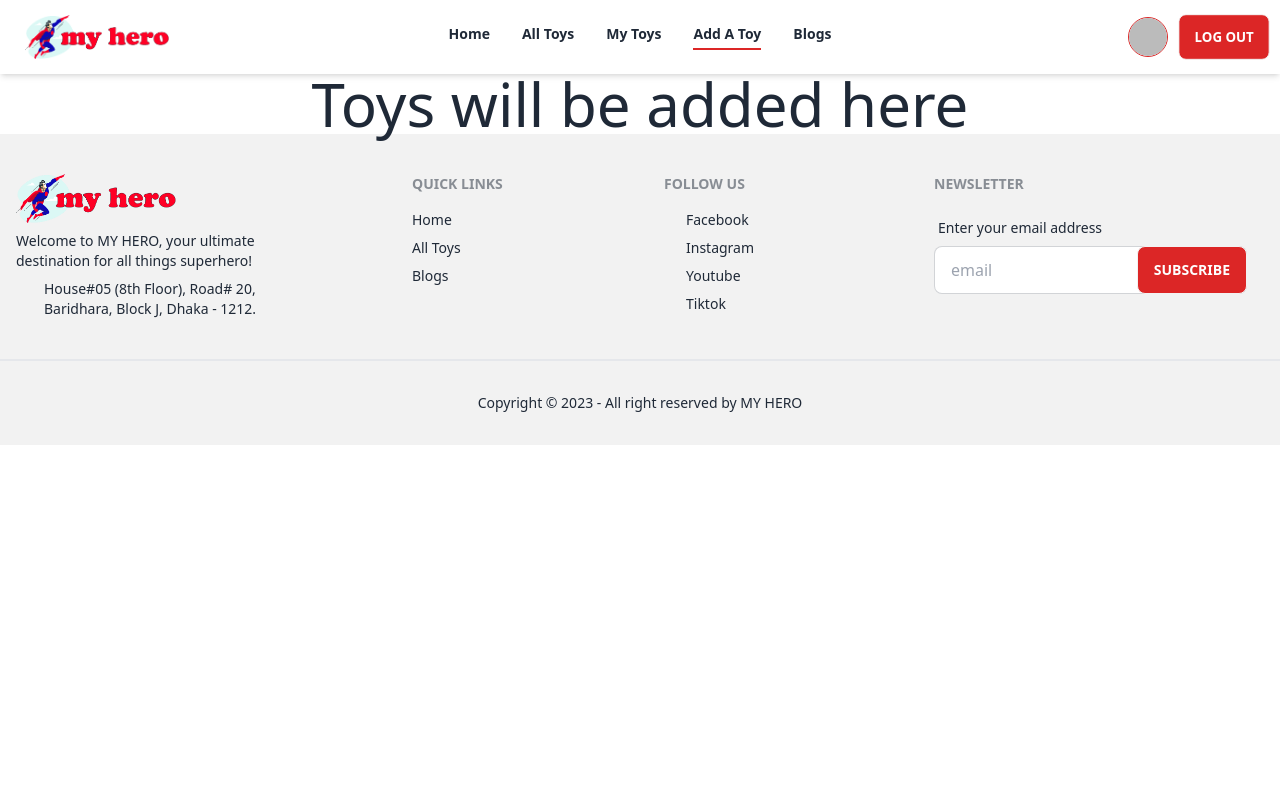
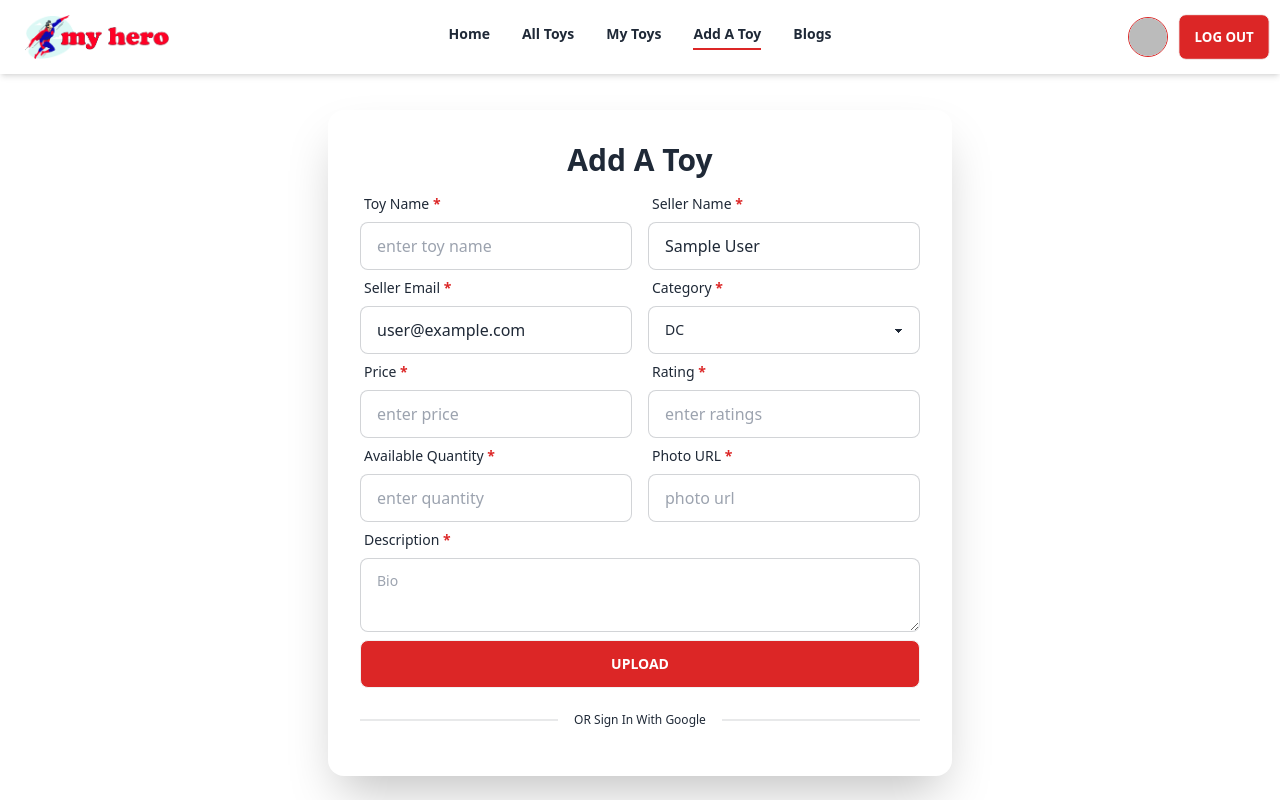
Before and after one commit to MDMahidul/my-hero-toy-store-client, a React (Vite) app: page /addtoy in a window 1280 px wide. Shown: the top 800 px of the page. Built offline with nearby package versions, Linux system fonts and the light colour scheme; no server answers; sample sign-in values are in the browser's storage; some icons are missing.

Commit message:
added toy add form and private route

```diff
--- a/src/pages/AddToy/AddToy.jsx
+++ b/src/pages/AddToy/AddToy.jsx
@@ -1,11 +1,203 @@
-import React from 'react';
+import React, { useContext, useState } from "react";
+import { AuthContext } from "../../Provider/AuthProvider";
 
 const AddToy = () => {
-    return (
-      <div>
-        <h1 className="text-center text-6xl">Toys will be added here</h1>
+  const [errors, setErrors] = useState("");
+  const { user } = useContext(AuthContext);
+
+  const handleToyUpload = (e) => {
+    e.preventDefault();
+    const form = e.target;
+    const toyName = form.toyName.value;
+    const sellerName = form.sellerName.value;
+    const sellerEmail = form.sellerEmail.value;
+    const category = form.category.value;
+    const price = form.price.value;
+    const rating = form.rating.value;
+    const quantity = form.quantity.value;
+    const photourl = form.photourl.value;
+    const description = form.description.value;
+
+    const upinfo={toyName,sellerName,sellerEmail,category,price,rating,quantity,photourl,description}
+    console.log(upinfo);
+
+  };
+  return (
+    <div className=" min-h-screen bg-base-100 my-5">
+      <div className="hero-content text-center">
+        <div className="lg:w-1/2">
+          <div className="card flex-shrink-0 w-full  shadow-2xl bg-base-100">
+            <div className="card-body">
+              <h1 className="text-3xl font-bold text-center">Add A Toy</h1>
+              <form onSubmit={handleToyUpload}>
+                <div className="grid grid-col-1 lg:grid-cols-2 gap-4  ">
+                  <div className="form-control">
+                    <label className="label">
+                      <span className="label-text">
+                        Toy Name
+                        <span className="text-red-600 font-bold"> *</span>
+                      </span>
+                    </label>
+                    <input
+                      type="text"
+                      placeholder="enter toy name"
+                      className="input input-bordered"
+                      name="toyName"
+                      required
+                    />
+                  </div>
+                  <div className="form-control">
+                    <label className="label">
+                      <span className="label-text">
+                        Seller Name
+                        <span className="text-red-600 font-bold"> *</span>
+                      </span>
+                    </label>
+                    <input
+                      type="text"
+                      placeholder="name"
+                      className="input input-bordered"
+                      name="sellerName"
+                      required
+                      defaultValue={
+                        user?.displayName ? user?.displayName : "John Doe"
+                      }
+                    />
+                  </div>
+                </div>
+                <div className="grid grid-col-1 lg:grid-cols-2 gap-4">
+                  <div className="form-control">
+                    <label className="label">
+                      <span className="label-text">
+                        Seller Email
+                        <span className="text-red-600 font-bold"> *</span>
+                      </span>
+                    </label>
+                    <input
+                      type="email"
+                      placeholder="enter seller name"
+                      className="input input-bordered"
+                      name="sellerEmail"
+                      defaultValue={user?.email}
+                      required
+                    />
+                  </div>
+                  <div className="form-control">
+                    <label className="label">
+                      <span className="label-text">
+                        Category
+                        <span className="text-red-600 font-bold"> *</span>
+                      </span>
+                    </label>
+                    <select
+                      className="select select-bordered"
+                      required
+                      name="category"
+                    >
+                      <option disabled >
+                        Select A Toy Category ?
+                      </option>
+                      <option value="dc">DC</option>
+                      <option value="marvel">Marvel</option>
+                      <option value="ben-ten">Ben Ten</option>
+                    </select>
+                  </div>
+                </div>
+                <div className="grid grid-col-1 lg:grid-cols-2 gap-4">
+                  <div className="form-control">
+                    <label className="label">
+                      <span className="label-text">
+                        Price
+                        <span className="text-red-600 font-bold"> *</span>
+                      </span>
+                    </label>
+                    <input
+                      type="text"
+                      placeholder="enter price"
+                      className="input input-bordered"
+                      name="price"
+                      required
+                    />
+                  </div>
+                  <div className="form-control">
+                    <label className="label">
+                      <span className="label-text">
+                        Rating
+                        <span className="text-red-600 font-bold"> *</span>
+                      </span>
+                    </label>
+                    <input
+                      type="number"
+                      placeholder="enter ratings"
+                      className="input input-bordered"
+                      name="rating"
+                      required
+                    />
+                  </div>
+                </div>
+                <div className="grid grid-col-1 lg:grid-cols-2 gap-4">
+                  <div className="form-control">
+                    <label className="label">
+                      <span className="label-text">
+                        Available Quantity
+                        <span className="text-red-600 font-bold"> *</span>
+                      </span>
+                    </label>
+                    <input
+                      type="text"
+                      placeholder="enter quantity"
+                      className="input input-bordered"
+                      name="quantity"
+                      required
+                    />
+                  </div>
+                  <div className="form-control">
+                    <label className="label">
+                      <span className="label-text">
+                        Photo URL
+                        <span className="text-red-600 font-bold"> *</span>
+                      </span>
+                    </label>
+                    <input
+                      type="url"
+                      placeholder="photo url"
+                      className="input input-bordered"
+                      name="photourl"
+                      required
+                    />
+                  </div>
+                </div>
+
+                <div className="form-control">
+                  <label className="label">
+                    <span className="label-text">
+                      Description
+                      <span className="text-red-600 font-bold"> *</span>
+                    </span>
+                  </label>
+                  <textarea
+                    className="textarea textarea-bordered"
+                    placeholder="Bio"
+                    required
+                    name="description"
+                  ></textarea>
+                </div>
+                <span className="label-text-alt text-center text-red-600">
+                  {errors}
+                </span>
+                <div className="form-control mt-2">
+                  <button className="my-btn">Upload</button>
+                </div>
+              </form>
+              <div className="divider">
+                <span className="text-xs">OR Sign In With Google</span>
+              </div>
+            </div>
+          </div>
+        </div>
       </div>
-    );
+    </div>
+  );
 };
 
 export default AddToy;
--- a/src/routes/PrivateRoute.jsx
+++ b/src/routes/PrivateRoute.jsx
@@ -1,11 +1,20 @@
-import React from 'react';
+import React, { useContext } from 'react';
+import { AuthContext } from '../Provider/AuthProvider';
+import { Navigate, useLocation } from 'react-router-dom';
 
-const PrivateRoute = () => {
-    return (
-        <div>
+const PrivateRoute = ({children}) => {
+    const { user, loading } = useContext(AuthContext);
+    const location = useLocation();
 
-        </div>
-    );
+    if(loading){
+        return <progress className="min-h-screen progress w-56"></progress>;
+    }
+
+    if(user){
+        return children;
+    }
+
+    return <Navigate state={{from: location}} to='/login' replace></Navigate>;
 };
 
 export default PrivateRoute;
--- a/src/routes/Routes.jsx
+++ b/src/routes/Routes.jsx
@@ -8,12 +8,13 @@ import Login from "../pages/Login/Login";
 import Register from "../pages/Login/Register";
 import AllToys from "../pages/AllToys/AllToys";
 import Error from "../pages/Error/Error";
+import PrivateRoute from "./PrivateRoute";
 
 const router = createBrowserRouter([
   {
     path: "/",
     element: <MainLayout></MainLayout>,
-    errorElement:<Error></Error>,
+    errorElement: <Error></Error>,
     children: [
       {
         path: "/",
@@ -29,11 +30,19 @@ const router = createBrowserRouter([
       },
       {
         path: "/mytoys",
-        element: <MyToys></MyToys>,
+        element: (
+          <PrivateRoute>
+            <MyToys></MyToys>
+          </PrivateRoute>
+        ),
       },
       {
         path: "/addtoy",
-        element: <AddToy></AddToy>,
+        element: (
+          <PrivateRoute>
+            <AddToy></AddToy>
+          </PrivateRoute>
+        ),
       },
       {
         path: "/login",
```
